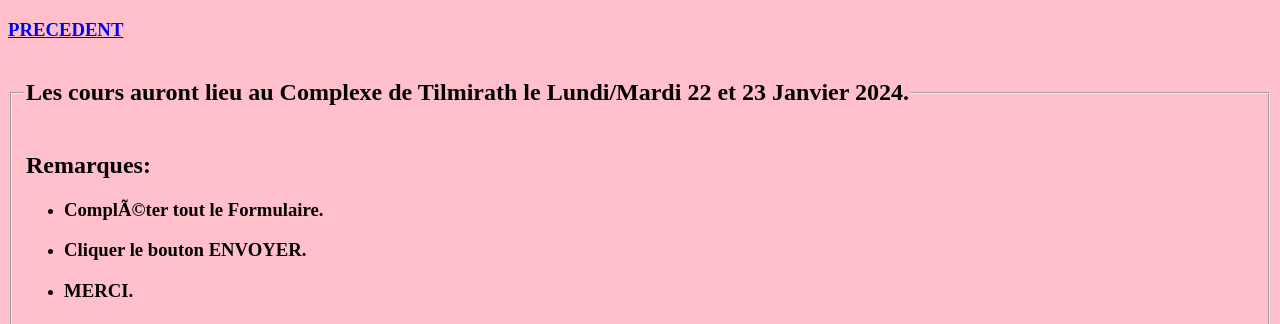
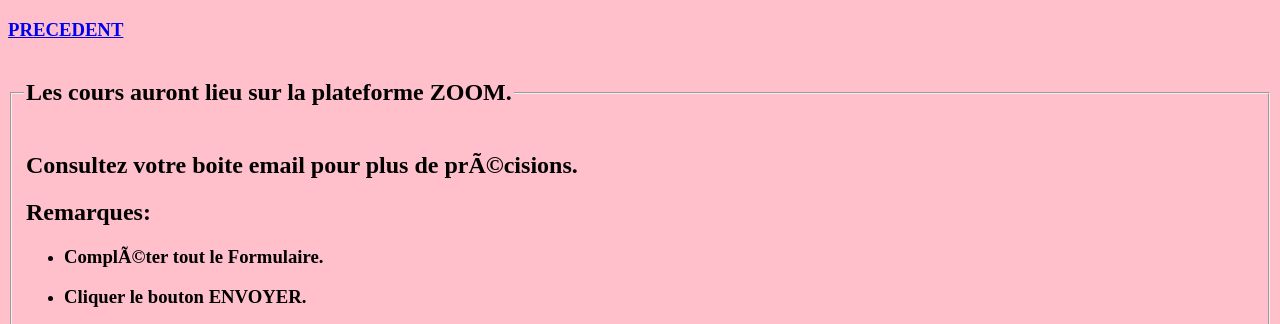
Before and after one commit to tilmirath24/course, a plain HTML site: page form.html in a window 1280 px wide. Shown: the top 324 px of the page. Drawn offline with Linux system fonts and the light colour scheme.

Commit message:
Update form.html

```diff
--- a/form.html
+++ b/form.html
@@ -10,7 +10,8 @@
 <a href="index.html"><h3>PRECEDENT</h3></a>
 <body background-color="pink">
 	<fieldset>
-    <legend><h2>Les cours auront lieu au Complexe de Tilmirath le Lundi/Mardi 22 et 23 Janvier 2024.</h2></legend>
+    <legend><h2>Les cours auront lieu sur la plateforme ZOOM.</h2></legend>
+    <legend><h2>Consultez votre boite email pour plus de précisions.</h2></legend>
     <legend><h2>Remarques:</h2></legend>
       <ul>
         <li><h3>Compléter tout le Formulaire.</h3></li>
```
